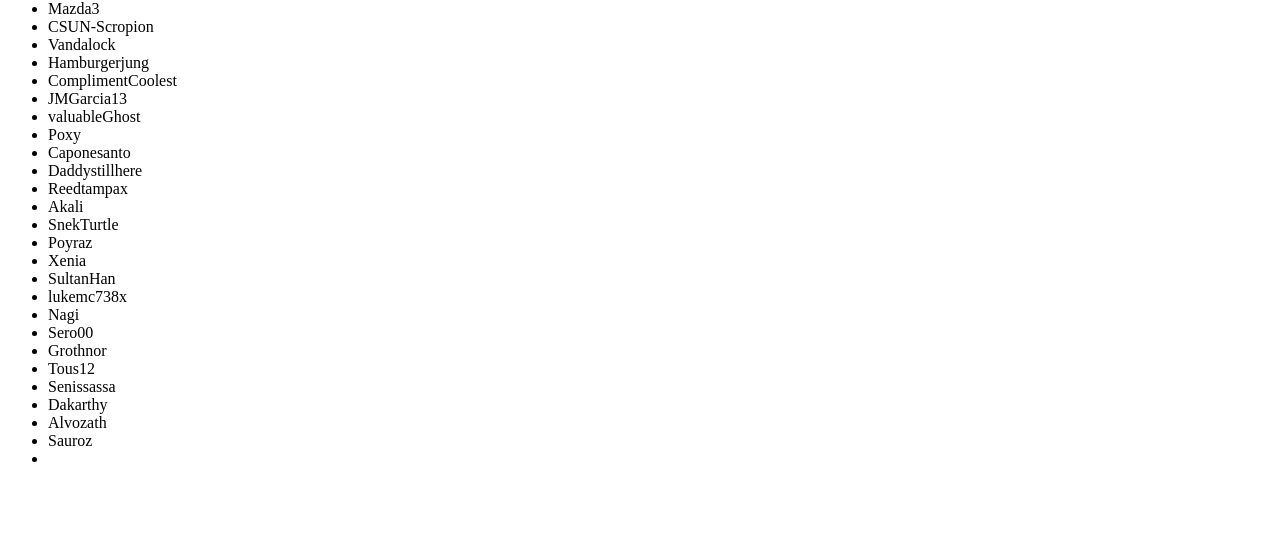
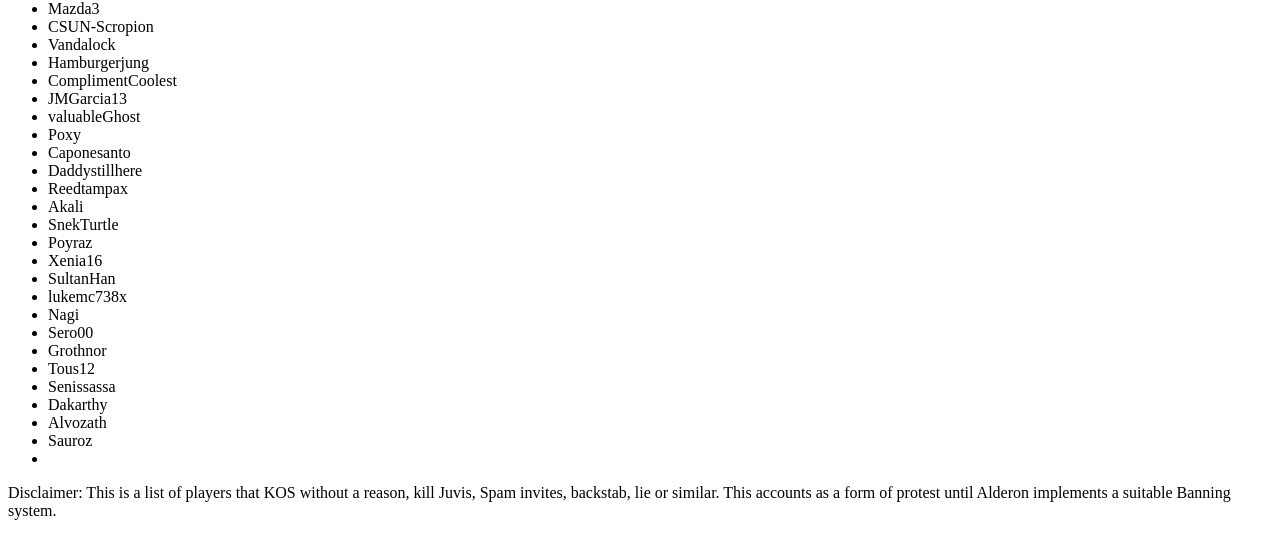
Before and after one commit to PAoPoT/PAoPoT.github.io, a plain HTML site: page index.html in a window 1280 px wide. Shown: the part 127-686 px from the top of the page. Drawn offline with Linux system fonts and the light colour scheme.

Commit message:
Update index.html

```diff
--- a/index.html
+++ b/index.html
@@ -26,7 +26,7 @@
        <li>Akali</li>
        <li>SnekTurtle</li>
        <li>Poyraz</li>
-       <li>Xenia</li>
+       <li>Xenia16</li>
        <li>SultanHan</li>
        <li>lukemc738x</li>
        <li>Nagi</li>
@@ -39,5 +39,6 @@
        <li>Sauroz</li>
        <li></li>
      </ul>
+  <p>Disclaimer: This is a list of players that KOS without a reason, kill Juvis, Spam invites, backstab, lie or similar. This accounts as a form of protest until Alderon implements a suitable Banning system.</p>
  </body>
  </html>
```
